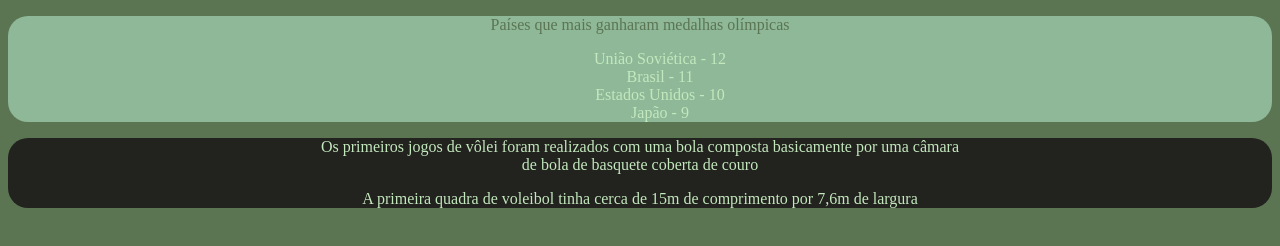
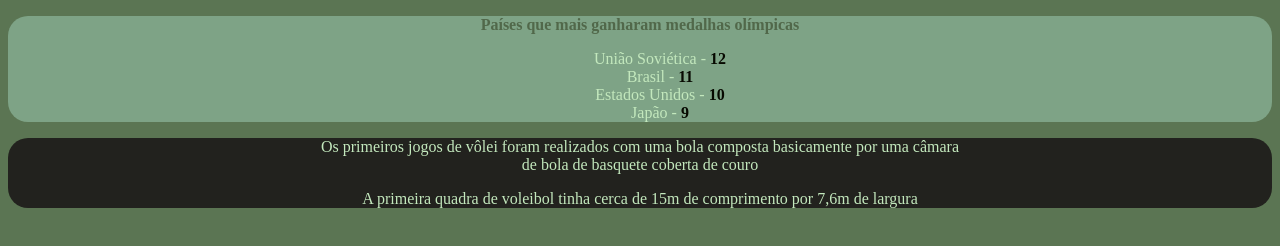
Before and after one commit to danilosassis/exercicioAula3html, a plain HTML site: page volei.html in a window 1280 px wide. Shown: the part 394-640 px from the top of the page. Drawn offline with Linux system fonts and the light colour scheme.

Commit message:
Add files via upload

```diff
--- a/style.css
+++ b/style.css
@@ -43,11 +43,16 @@ ul{
     border-radius: 20px;
 }
 .medalhas{
-    background-color: #8eb897;
+    background-color: #7ea386;
     border-radius: 20px;
 }
 .subtitulo{
-    color: #5b7553;
+    color: #51684a;
+    font-weight: 700;
+}
+.destaque{
+    color: rgb(7, 9, 0);
+    font-weight: 600;
 }
 .curiosidades{
     background-color: #22221e;
```
